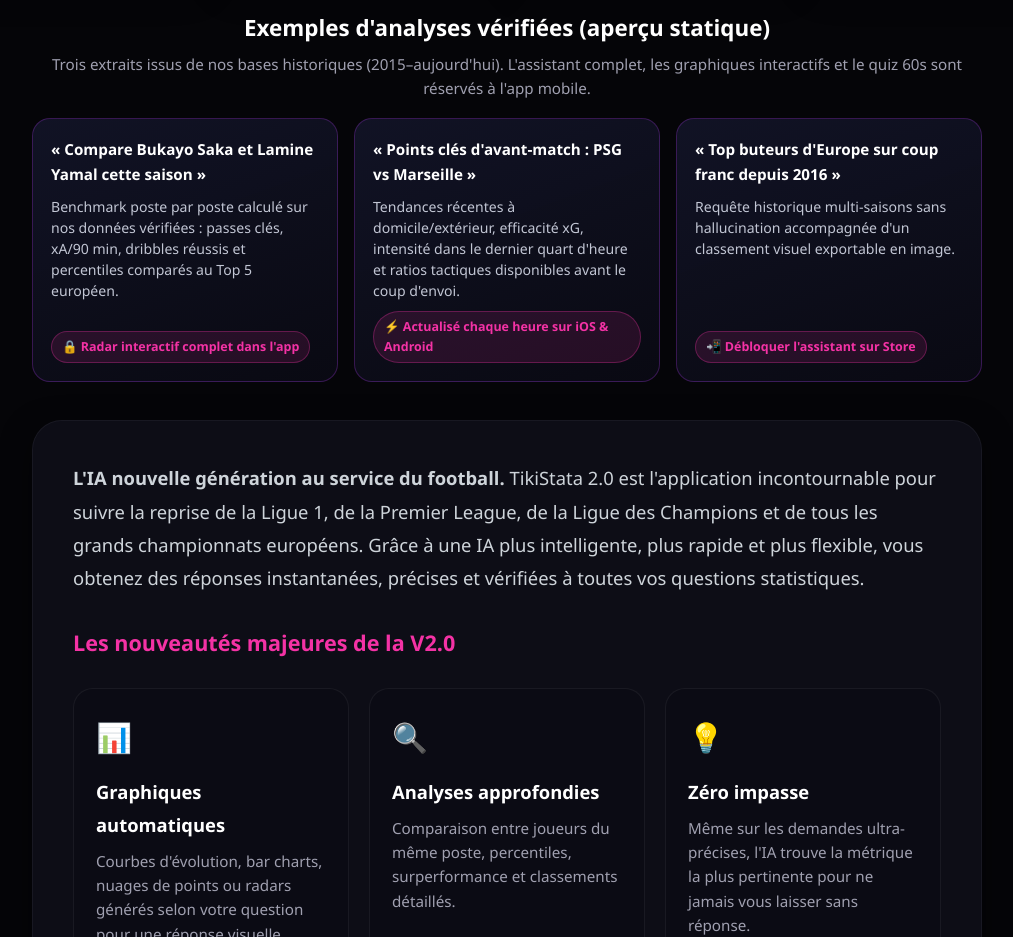
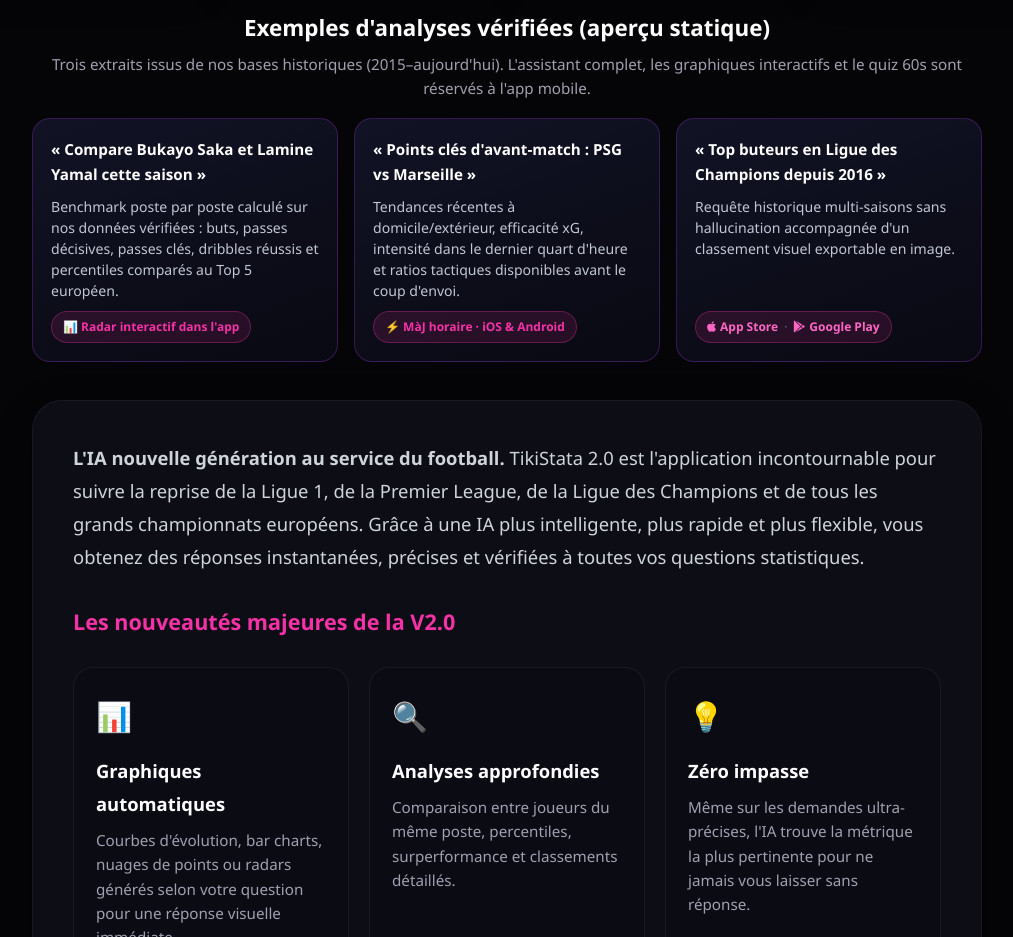
Before and after one commit to lucasjullia/eljie_tech, a plain HTML site: page asktikistata/index.html in a window 1280 px wide. Shown: the part 1340-2277 px from the top of the page, without its empty margins (133-1146 px from the left). Drawn offline with Linux system fonts and the light colour scheme.

Commit message:
chore(asktikistata): fix sample stats wording, single-line pill, and store links

```diff
--- a/asktikistata/index.html
+++ b/asktikistata/index.html
@@ -127,6 +127,10 @@
             padding: 0;
             box-sizing: border-box;
             font-family: 'Segoe UI', Roboto, sans-serif;
+        }
+
+        html {
+            scroll-behavior: smooth;
         }
 
         body {
@@ -558,14 +562,46 @@
 
         .sample-lock {
             margin-top: auto;
-            font-size: 0.78rem;
+            display: inline-flex;
+            align-items: center;
+            gap: 6px;
+            white-space: nowrap;
+            max-width: 100%;
+            font-size: 0.75rem;
             font-weight: 600;
             color: #f432a5;
             background: rgba(244, 50, 165, 0.12);
             border: 1px solid rgba(244, 50, 165, 0.3);
-            padding: 5px 10px;
+            padding: 5px 11px;
             border-radius: 999px;
             align-self: flex-start;
+            text-decoration: none;
+            transition: background 0.2s ease, border-color 0.2s ease, transform 0.2s ease;
+        }
+
+        a.sample-lock:hover,
+        .sample-lock-stores a:hover {
+            color: #ffffff;
+        }
+
+        a.sample-lock:hover {
+            background: rgba(244, 50, 165, 0.22);
+            border-color: rgba(244, 50, 165, 0.55);
+            transform: translateY(-1px);
+        }
+
+        .sample-lock-stores a {
+            color: #ff66c4;
+            text-decoration: none;
+            display: inline-flex;
+            align-items: center;
+            gap: 4px;
+            font-weight: 700;
+        }
+
+        .sample-lock-sep {
+            color: rgba(255, 255, 255, 0.35);
+            font-weight: 400;
         }
     </style>
 </head>
@@ -650,18 +686,18 @@
             <div class="samples-grid">
                 <article class="sample-card">
                     <div class="sample-q">« Compare Bukayo Saka et Lamine Yamal cette saison »</div>
-                    <p class="sample-a">Benchmark poste par poste calculé sur nos données vérifiées : passes clés, xA/90 min, dribbles réussis et percentiles comparés au Top 5 européen.</p>
-                    <span class="sample-lock">🔒 Radar interactif complet dans l'app</span>
+                    <p class="sample-a">Benchmark poste par poste calculé sur nos données vérifiées : buts, passes décisives, passes clés, dribbles réussis et percentiles comparés au Top 5 européen.</p>
+                    <a href="#store-links" class="sample-lock">📊 Radar interactif dans l'app</a>
                 </article>
                 <article class="sample-card">
                     <div class="sample-q">« Points clés d'avant-match : PSG vs Marseille »</div>
                     <p class="sample-a">Tendances récentes à domicile/extérieur, efficacité xG, intensité dans le dernier quart d'heure et ratios tactiques disponibles avant le coup d'envoi.</p>
-                    <span class="sample-lock">⚡ Actualisé chaque heure sur iOS &amp; Android</span>
+                    <a href="#store-links" class="sample-lock">⚡ MàJ horaire · iOS &amp; Android</a>
                 </article>
                 <article class="sample-card">
-                    <div class="sample-q">« Top buteurs d'Europe sur coup franc depuis 2016 »</div>
+                    <div class="sample-q">« Top buteurs en Ligue des Champions depuis 2016 »</div>
                     <p class="sample-a">Requête historique multi-saisons sans hallucination accompagnée d'un classement visuel exportable en image.</p>
-                    <span class="sample-lock">📲 Débloquer l'assistant sur Store</span>
+                    <span class="sample-lock sample-lock-stores"><a href="https://apps.apple.com/us/app/ask-tikistata-football-ai/id6759181568" target="_blank" rel="noopener"><i class="fab fa-apple"></i> App Store</a><span class="sample-lock-sep">·</span><a href="https://play.google.com/store/apps/details?id=com.asktikistata.app" target="_blank" rel="noopener"><i class="fab fa-google-play"></i> Google Play</a></span>
                 </article>
             </div>
         </div>
@@ -752,7 +788,7 @@
             </div>
         </div>
 
-        <div class="store-buttons">
+        <div id="store-links" class="store-buttons">
             <a href="https://apps.apple.com/us/app/ask-tikistata-football-ai/id6759181568" target="_blank"
                 class="btn-store apple"><i class="fab fa-apple" style="font-size: 1.5rem;"></i> App Store</a>
             <a href="https://play.google.com/store/apps/details?id=com.asktikistata.app" target="_blank"
@@ -849,18 +885,18 @@
             <div class="samples-grid">
                 <article class="sample-card">
                     <div class="sample-q">« Compare Bukayo Saka et Lamine Yamal cette saison »</div>
-                    <p class="sample-a">Benchmark poste par poste calculé sur nos données vérifiées : passes clés, xA/90 min, dribbles réussis et percentiles comparés au Top 5 européen.</p>
-                    <span class="sample-lock">🔒 Radar interactif complet dans l'app</span>
+                    <p class="sample-a">Benchmark poste par poste calculé sur nos données vérifiées : buts, passes décisives, passes clés, dribbles réussis et percentiles comparés au Top 5 européen.</p>
+                    <a href="#store-links" class="sample-lock">📊 Radar interactif dans l'app</a>
                 </article>
                 <article class="sample-card">
                     <div class="sample-q">« Points clés d'avant-match : PSG vs Marseille »</div>
                     <p class="sample-a">Tendances récentes à domicile/extérieur, efficacité xG, intensité dans le dernier quart d'heure et ratios tactiques disponibles avant le coup d'envoi.</p>
-                    <span class="sample-lock">⚡ Actualisé chaque heure sur iOS &amp; Android</span>
+                    <a href="#store-links" class="sample-lock">⚡ MàJ horaire · iOS &amp; Android</a>
                 </article>
                 <article class="sample-card">
-                    <div class="sample-q">« Top buteurs d'Europe sur coup franc depuis 2016 »</div>
+                    <div class="sample-q">« Top buteurs en Ligue des Champions depuis 2016 »</div>
                     <p class="sample-a">Requête historique multi-saisons sans hallucination accompagnée d'un classement visuel exportable en image.</p>
-                    <span class="sample-lock">📲 Débloquer l'assistant sur Store</span>
+                    <span class="sample-lock sample-lock-stores"><a href="https://apps.apple.com/us/app/ask-tikistata-football-ai/id6759181568" target="_blank" rel="noopener"><i class="fab fa-apple"></i> App Store</a><span class="sample-lock-sep">·</span><a href="https://play.google.com/store/apps/details?id=com.asktikistata.app" target="_blank" rel="noopener"><i class="fab fa-google-play"></i> Google Play</a></span>
                 </article>
             </div>`,
                 "label-docs-app": "Documentation de l'application",
@@ -929,18 +965,18 @@
             <div class="samples-grid">
                 <article class="sample-card">
                     <div class="sample-q">"Compare Bukayo Saka and Lamine Yamal this season"</div>
-                    <p class="sample-a">Same-position benchmark computed on verified data: key passes, xA/90, completed dribbles, and Big-5 European league percentiles.</p>
-                    <span class="sample-lock">🔒 Full interactive radar inside the app</span>
+                    <p class="sample-a">Same-position benchmark computed on verified data: goals, assists, key passes, completed dribbles, and Big-5 European league percentiles.</p>
+                    <a href="#store-links" class="sample-lock">📊 Interactive radar in app</a>
                 </article>
                 <article class="sample-card">
                     <div class="sample-q">"Pre-match key points: Arsenal vs Chelsea"</div>
                     <p class="sample-a">Home/away form splits, xG clinical efficiency, late-game scoring trends, and pre-kickoff tactical insights refreshed hourly.</p>
-                    <span class="sample-lock">⚡ Refreshed hourly on iOS &amp; Android</span>
+                    <a href="#store-links" class="sample-lock">⚡ Hourly sync · iOS &amp; Android</a>
                 </article>
                 <article class="sample-card">
-                    <div class="sample-q">"Top European free-kick scorers since 2016"</div>
+                    <div class="sample-q">"Top Champions League scorers since 2016"</div>
                     <p class="sample-a">Multi-season hallucination-free query paired with a shareable dark-mode comparison chart.</p>
-                    <span class="sample-lock">📲 Unlock full AI chat on mobile</span>
+                    <span class="sample-lock sample-lock-stores"><a href="https://apps.apple.com/us/app/ask-tikistata-football-ai/id6759181568" target="_blank" rel="noopener"><i class="fab fa-apple"></i> App Store</a><span class="sample-lock-sep">·</span><a href="https://play.google.com/store/apps/details?id=com.asktikistata.app" target="_blank" rel="noopener"><i class="fab fa-google-play"></i> Google Play</a></span>
                 </article>
             </div>`,
                 "label-docs-app": "Application documentation",
```
